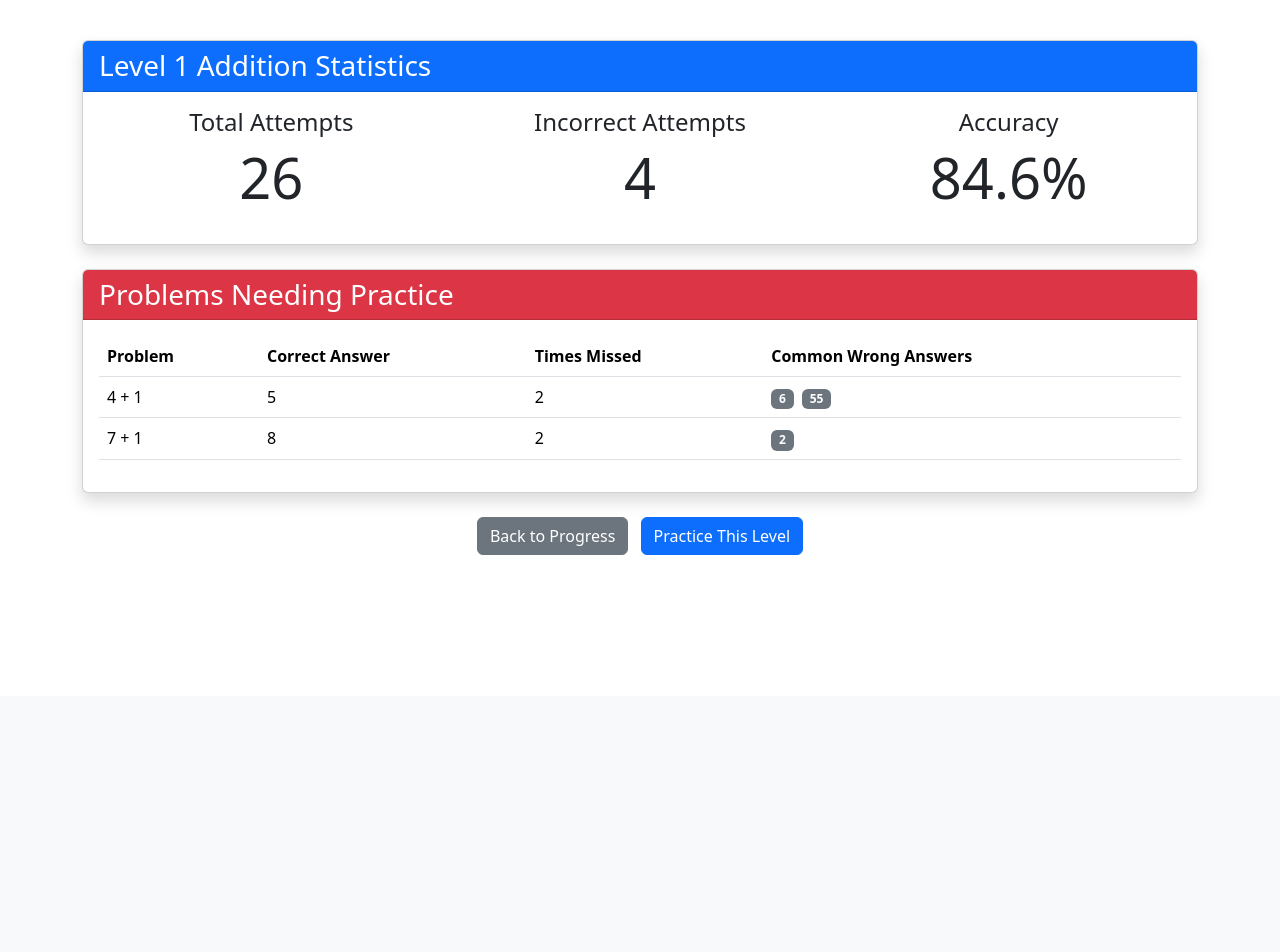
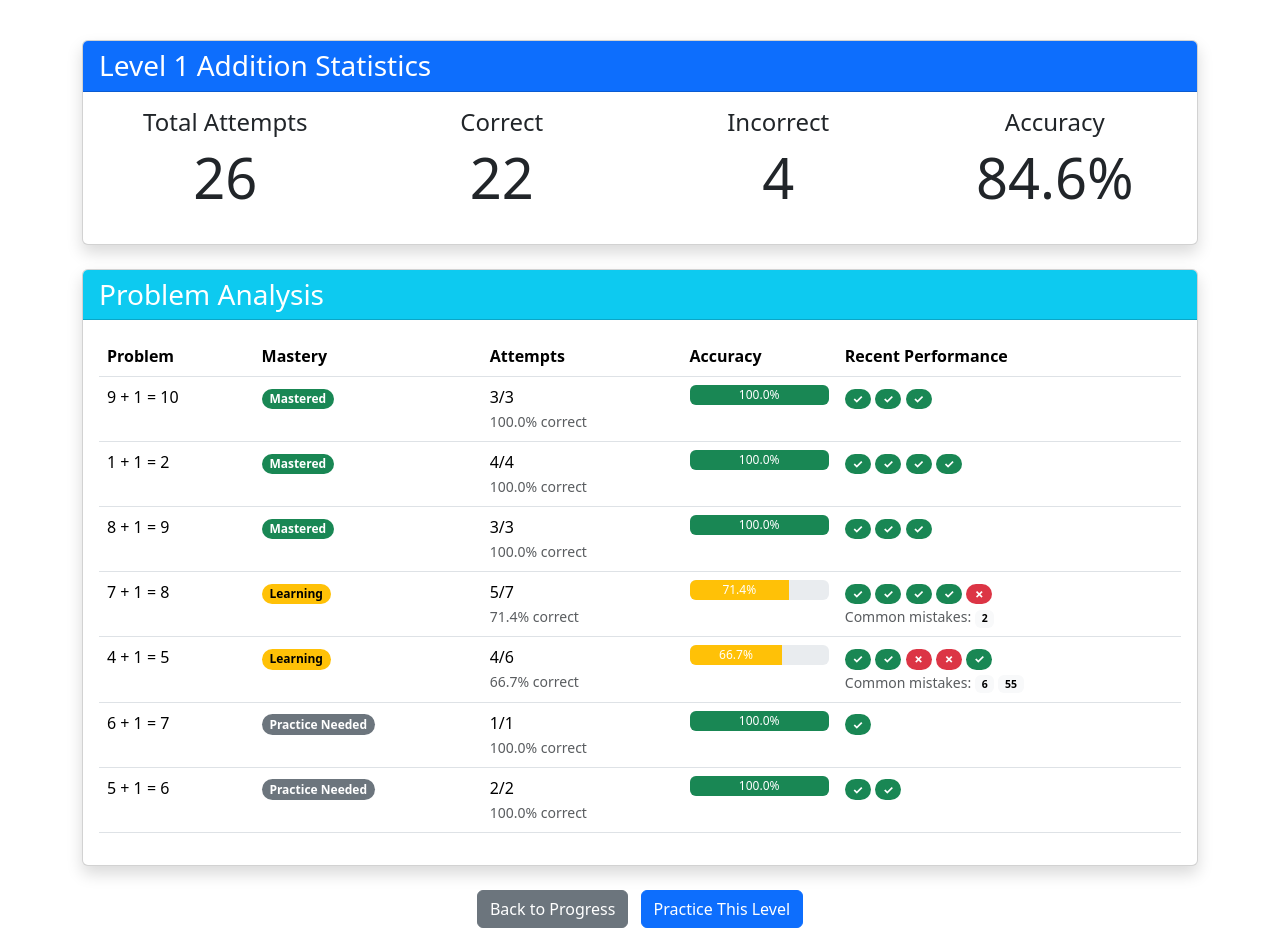
Before and after one commit to KennethWeiss/MathFluency, a Flask app: page /analyze_level/addition/1 in a window 1280 px wide. Shown: the part 104-1056 px from the top of the page. Before the commit the page ends 659 px from the top, so only its background shows below. Run offline with Flask 3, Linux system fonts and the light colour scheme; a user stored in the database is signed in.

Commit message:
Display mastered problems

```diff
--- a/app.py
+++ b/app.py
@@ -548,42 +548,81 @@ def analyze_level(operation, level):
             PracticeAttempt.level == level
         ).order_by(PracticeAttempt.created_at.desc()).all()
 
-        # Analyze the attempts
-        total_attempts = len(attempts)
-        incorrect_attempts = [a for a in attempts if not a.is_correct]
-
-        # Group incorrect attempts by problem
+        # Group attempts by problem
         problem_stats = {}
-        for attempt in incorrect_attempts:
+        for attempt in attempts:
             if attempt.problem not in problem_stats:
                 problem_stats[attempt.problem] = {
+                    'total_attempts': 0,
+                    'correct_count': 0,
                     'incorrect_count': 0,
                     'user_answers': [],
-                    'correct_answer': attempt.correct_answer
+                    'correct_answer': attempt.correct_answer,
+                    'recent_attempts': []
                 }
-            problem_stats[attempt.problem]['incorrect_count'] += 1
-            problem_stats[attempt.problem]['user_answers'].append(attempt.user_answer)
 
-        # Convert to list and sort by incorrect count
-        problems_list = [
-            {
+            stats = problem_stats[attempt.problem]
+            stats['total_attempts'] += 1
+            if attempt.is_correct:
+                stats['correct_count'] += 1
+            else:
+                stats['incorrect_count'] += 1
+                stats['user_answers'].append(attempt.user_answer)
+
+            # Keep track of 5 most recent attempts
+            stats['recent_attempts'].append({
+                'is_correct': attempt.is_correct,
+                'user_answer': attempt.user_answer,
+                'time_taken': attempt.time_taken,
+                'created_at': attempt.created_at
+            })
+            stats['recent_attempts'] = sorted(stats['recent_attempts'],
+                                           key=lambda x: x['created_at'],
+                                           reverse=True)[:5]
+
+        # Convert to list and add mastery status
+        problems_list = []
+        for problem, stats in problem_stats.items():
+            accuracy = (stats['correct_count'] / stats['total_attempts'] * 100) if stats['total_attempts'] > 0 else 0
+
+            # Determine mastery status
+            mastery_status = 'needs_practice'
+            if stats['total_attempts'] >= PracticeAttempt.MIN_ATTEMPTS:
+                if accuracy >= PracticeAttempt.MASTERY_THRESHOLD * 100:
+                    mastery_status = 'mastered'
+                elif accuracy >= PracticeAttempt.LEARNING_THRESHOLD * 100:
+                    mastery_status = 'learning'
+
+            problems_list.append({
                 'problem': problem,
+                'total_attempts': stats['total_attempts'],
+                'correct_count': stats['correct_count'],
                 'incorrect_count': stats['incorrect_count'],
+                'accuracy': accuracy,
                 'user_answers': stats['user_answers'],
-                'correct_answer': stats['correct_answer']
-            }
-            for problem, stats in problem_stats.items()
-        ]
-        problems_list.sort(key=lambda x: x['incorrect_count'], reverse=True)
+                'correct_answer': stats['correct_answer'],
+                'mastery_status': mastery_status,
+                'recent_attempts': stats['recent_attempts']
+            })
+
+        # Sort by mastery status (mastered first), then by accuracy
+        problems_list.sort(key=lambda x: (
+            0 if x['mastery_status'] == 'mastered' else
+            1 if x['mastery_status'] == 'learning' else 2,
+            -x['accuracy']
+        ))
 
         # Calculate overall statistics
-        accuracy = ((total_attempts - len(incorrect_attempts)) / total_attempts * 100) if total_attempts > 0 else 0
+        total_attempts = len(attempts)
+        correct_attempts = len([a for a in attempts if a.is_correct])
+        accuracy = (correct_attempts / total_attempts * 100) if total_attempts > 0 else 0
 
         return render_template('analyze_level.html',
             operation=operation,
             level=level,
             total_attempts=total_attempts,
-            incorrect_count=len(incorrect_attempts),
+            correct_count=correct_attempts,
+            incorrect_count=total_attempts - correct_attempts,
             accuracy=accuracy,
             problems=problems_list
         )
--- a/templates/analyze_level.html
+++ b/templates/analyze_level.html
@@ -22,15 +22,19 @@
         </div>
         <div class="card-body">
             <div class="row">
-                <div class="col-md-4 text-center mb-3">
+                <div class="col-md-3 text-center mb-3">
                     <h4>Total Attempts</h4>
                     <div class="display-4">{{ total_attempts }}</div>
                 </div>
-                <div class="col-md-4 text-center mb-3">
-                    <h4>Incorrect Attempts</h4>
+                <div class="col-md-3 text-center mb-3">
+                    <h4>Correct</h4>
+                    <div class="display-4">{{ correct_count }}</div>
+                </div>
+                <div class="col-md-3 text-center mb-3">
+                    <h4>Incorrect</h4>
                     <div class="display-4">{{ incorrect_count }}</div>
                 </div>
-                <div class="col-md-4 text-center mb-3">
+                <div class="col-md-3 text-center mb-3">
                     <h4>Accuracy</h4>
                     <div class="display-4">{{ "%.1f"|format(accuracy) }}%</div>
                 </div>
@@ -38,11 +42,11 @@
         </div>
     </div>
 
-    <!-- Incorrect Problems Analysis -->
+    <!-- Problem Analysis -->
     {% if problems %}
     <div class="card mb-4 shadow">
-        <div class="card-header bg-danger text-white">
-            <h3 class="mb-0">Problems Needing Practice</h3>
+        <div class="card-header bg-info text-white">
+            <h3 class="mb-0">Problem Analysis</h3>
         </div>
         <div class="card-body">
             <div class="table-responsive">
@@ -50,21 +54,61 @@
                     <thead>
                         <tr>
                             <th>Problem</th>
-                            <th>Correct Answer</th>
-                            <th>Times Missed</th>
-                            <th>Common Wrong Answers</th>
+                            <th>Mastery</th>
+                            <th>Attempts</th>
+                            <th>Accuracy</th>
+                            <th>Recent Performance</th>
                         </tr>
                     </thead>
                     <tbody>
                         {% for problem in problems %}
                         <tr>
-                            <td>{{ problem['problem'] }}</td>
-                            <td>{{ problem['correct_answer'] }}</td>
-                            <td>{{ problem['incorrect_count'] }}</td>
+                            <td>{{ problem['problem'] }} = {{ problem['correct_answer'] }}</td>
                             <td>
-                                {% for answer in problem['user_answers']|unique|sort %}
-                                <span class="badge bg-secondary me-1">{{ answer }}</span>
+                                {% if problem['mastery_status'] == 'mastered' %}
+                                    <span class="badge rounded-pill text-bg-success">Mastered</span>
+                                {% elif problem['mastery_status'] == 'learning' %}
+                                    <span class="badge rounded-pill text-bg-warning">Learning</span>
+                                {% else %}
+                                    <span class="badge rounded-pill text-bg-secondary">Practice Needed</span>
+                                {% endif %}
+                            </td>
+                            <td>
+                                {{ problem['correct_count'] }}/{{ problem['total_attempts'] }}
+                                <br>
+                                <small class="text-muted">
+                                    {{ "%.1f"|format(problem['accuracy']) }}% correct
+                                </small>
+                            </td>
+                            <td>
+                                <div class="progress" style="height: 20px;">
+                                    <div class="progress-bar {% if problem['accuracy'] >= 80 %}bg-success{% elif problem['accuracy'] >= 60 %}bg-warning{% else %}bg-danger{% endif %}"
+                                         role="progressbar"
+                                         style="width: {{ problem['accuracy'] }}%"
+                                         aria-valuenow="{{ problem['accuracy'] }}"
+                                         aria-valuemin="0"
+                                         aria-valuemax="100">
+                                        {{ "%.1f"|format(problem['accuracy']) }}%
+                                    </div>
+                                </div>
+                            </td>
+                            <td>
+                                {% for attempt in problem['recent_attempts'] %}
+                                    {% if attempt['is_correct'] %}
+                                        <span class="badge rounded-pill text-bg-success">✓</span>
+                                    {% else %}
+                                        <span class="badge rounded-pill text-bg-danger">✗</span>
+                                    {% endif %}
                                 {% endfor %}
+                                {% if problem['incorrect_count'] > 0 %}
+                                <br>
+                                <small class="text-muted">
+                                    Common mistakes:
+                                    {% for answer in problem['user_answers']|unique|sort %}
+                                    <span class="badge text-bg-light">{{ answer }}</span>
+                                    {% endfor %}
+                                </small>
+                                {% endif %}
                             </td>
                         </tr>
                         {% endfor %}
@@ -75,8 +119,8 @@
     </div>
     {% else %}
     <div class="alert alert-success" role="alert">
-        <h4 class="alert-heading">Great job!</h4>
-        <p>You haven't made any mistakes at this level yet. Keep up the good work!</p>
+        <h4 class="alert-heading">No attempts yet!</h4>
+        <p>Start practicing this level to see your progress.</p>
     </div>
     {% endif %}
 
```
Also changed, not shown: instance/site.db.
